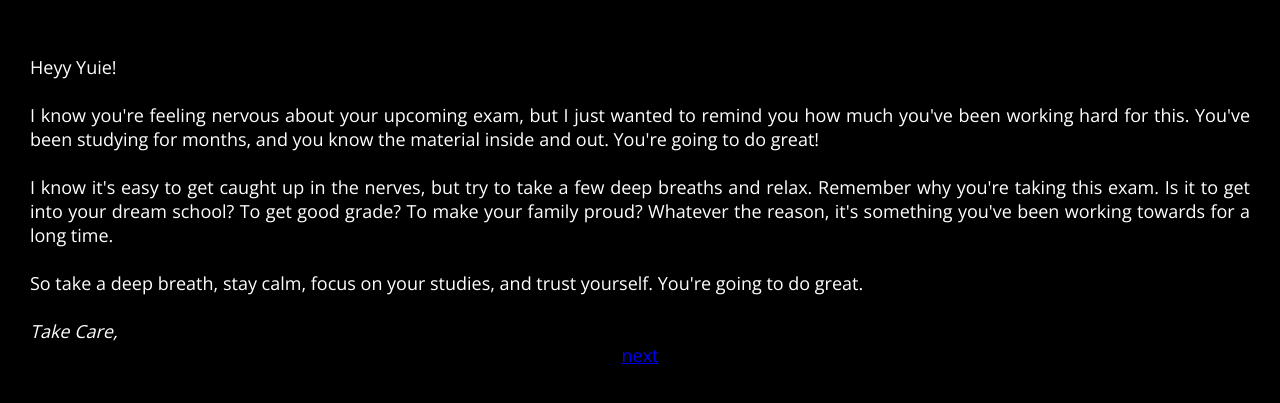
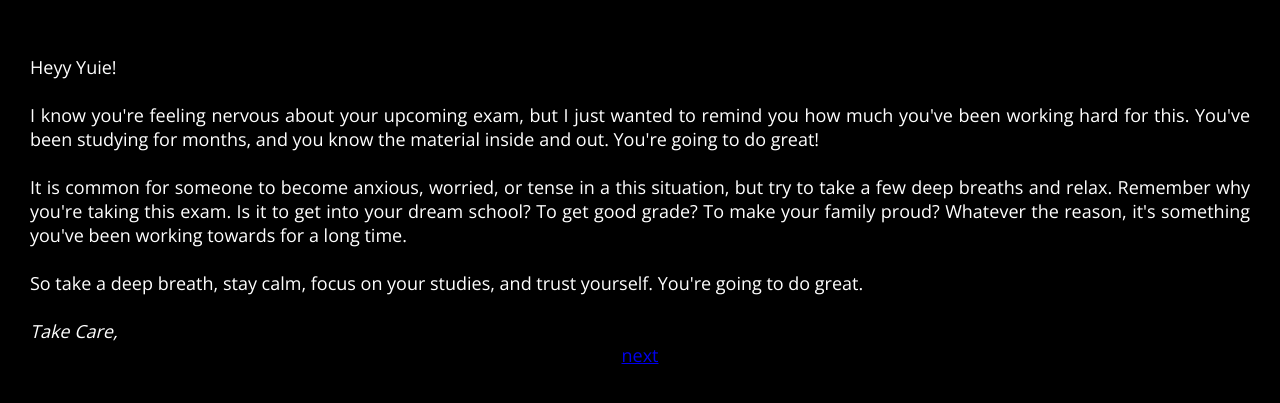
Before and after one commit to taingyuie/yuie.github.io, a plain HTML site: page index.html in a window 1280 px wide. Shown: the part 189-592 px from the top of the page. Drawn offline with nearby package versions, Linux system fonts and the light colour scheme; a web font is replaced by a local one.

Commit message:
Update index.html

```diff
--- a/index.html
+++ b/index.html
@@ -16,7 +16,7 @@
         <div class="text2">I know you're feeling nervous about your upcoming exam, but I just wanted to remind you how much you've been working hard for this. You've been studying for months, and you know the material inside and out. You're going to do great!
             <br>
             <br>
-            I know it's easy to get caught up in the nerves, but try to take a few deep breaths and relax. Remember why you're taking this exam. Is it to get into your dream school? To get good grade? To make your family proud? Whatever the reason, it's something you've been working towards for a long time.
+            It is common for someone to become anxious, worried, or tense in a this situation, but try to take a few deep breaths and relax. Remember why you're taking this exam. Is it to get into your dream school? To get good grade? To make your family proud? Whatever the reason, it's something you've been working towards for a long time.
             <br>
             <br>
             So take a deep breath, stay calm, focus on your studies, and trust yourself. You're going to do great.
```
